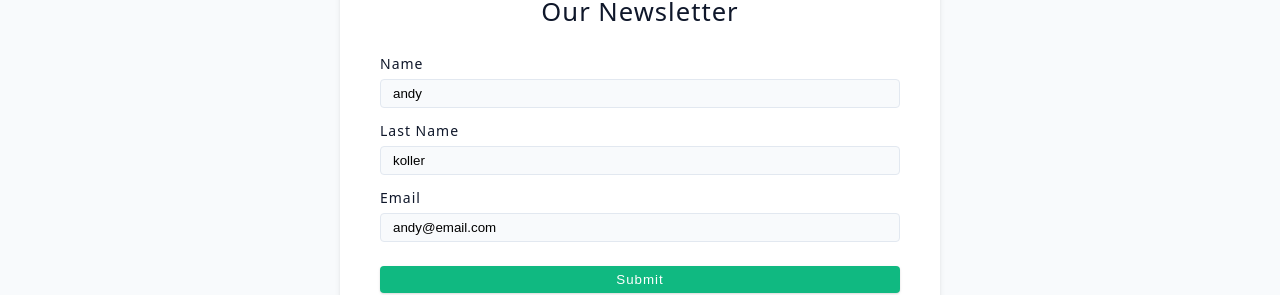
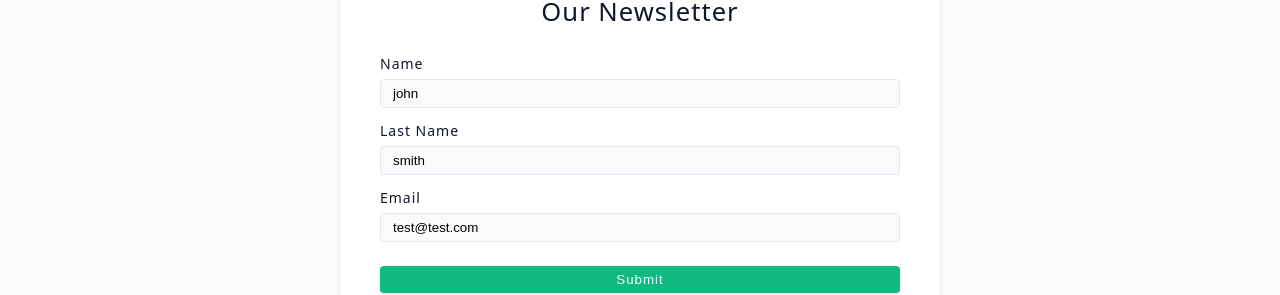
Before and after one commit to akolle/mix-master, a React (Vite) app: page /newsletter in a window 1280 px wide. Shown: the part 247-542 px from the top of the page. Built offline with nearby package versions, Linux system fonts and the light colour scheme.

Commit message:
submit form

```diff
--- a/src/pages/Newsletter.jsx
+++ b/src/pages/Newsletter.jsx
@@ -1,11 +1,17 @@
-import { Form } from 'react-router-dom'
+import { Form, redirect } from 'react-router-dom'
+import axios from 'axios'
+import { toast } from 'react-toastify'
+
+const newsletterUrl = 'https://www.course-api.com/cocktails-newsletter'
 
 export const action = async ({ request }) => {
   const formData = await request.formData()
   const data = Object.fromEntries(formData)
-  console.log(data)
 
-  return null
+  const response = await axios.post(newsletterUrl, data)
+  console.log(response)
+  toast.success(response.data.msg)
+  return redirect('/')
 }
 
 const Newsletter = () => {
@@ -24,7 +30,7 @@ const Newsletter = () => {
           className="form-input"
           name="name"
           id="name"
-          defaultValue="andy"
+          defaultValue="john"
         />
       </div>
       {/* {lastName} */}
@@ -37,7 +43,7 @@ const Newsletter = () => {
           className="form-input"
           name="lastName"
           id="lastName"
-          defaultValue="koller"
+          defaultValue="smith"
         />
       </div>
       {/* {email} */}
@@ -50,7 +56,7 @@ const Newsletter = () => {
           className="form-input"
           name="email"
           id="email"
-          defaultValue="andy@email.com"
+          defaultValue="test@test.com"
         />
       </div>
       <button
```
